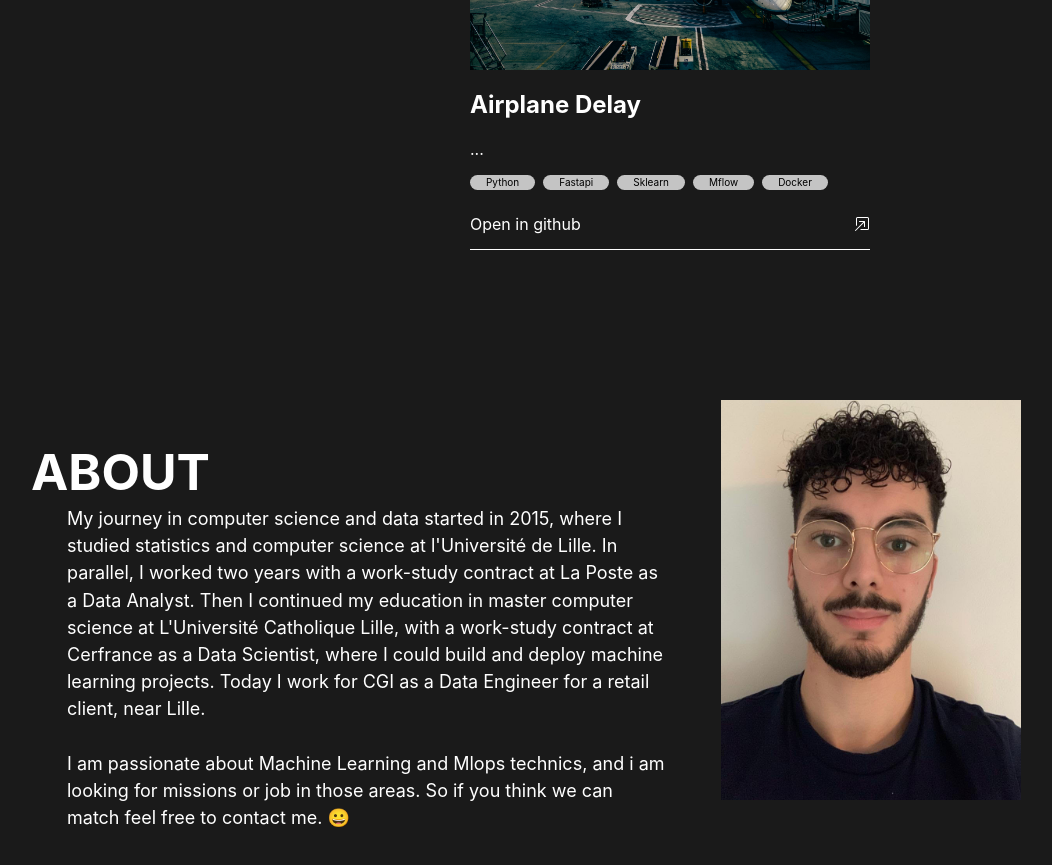
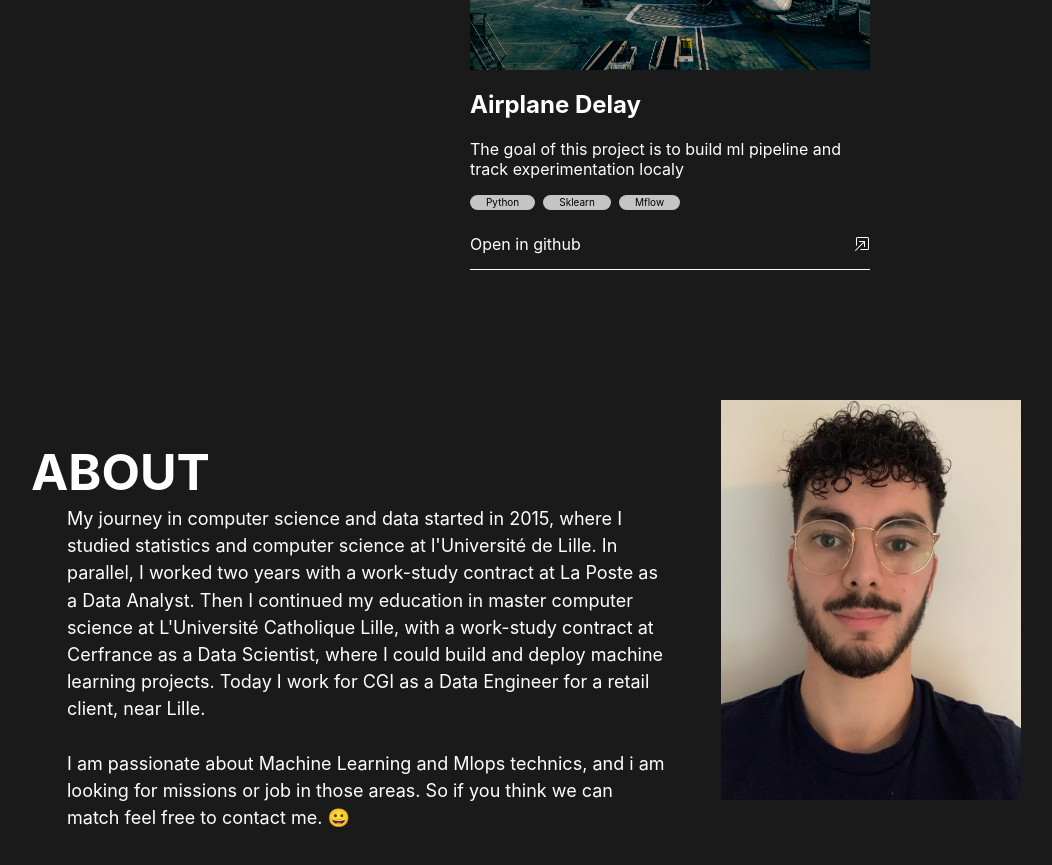
Before and after one commit to ArilessTir/folio, a React (Vite) app: page / in a window 1280 px wide. Shown: the part 2300-3165 px from the top of the page, without its empty margins (49-1101 px from the left). Built offline with nearby package versions, Linux system fonts and the light colour scheme.

Commit message:
update desc

```diff
--- a/src/App.jsx
+++ b/src/App.jsx
@@ -73,7 +73,7 @@ function App() {
       </section>
 
       <section className="Contact">
-        <a className="link_item" href="https://github.com/">
+        <a className="link_item" href="https://github.com/" target="_blank">
           GITHUB
         </a>
         <a className="link_item" href="mailto: ariless.tir@gmail.com">
@@ -82,6 +82,7 @@ function App() {
         <a
           className="link_item"
           href="https://www.linkedin.com/in/ariless-tir-360b6a164/"
+          target="_blank"
         >
           LINKEDIN
         </a>
--- a/src/projects.js
+++ b/src/projects.js
@@ -34,15 +34,16 @@ export const projects = [
     name: "Churn",
     description: "An end to end ML project for churn prediction",
     techno: ["Python", "FastApi", "Sklearn", "Postgresql", "Docker"],
-    link: "https://github.com/ArilessTir/churn/blob/main/README.md",
+    link: "https://github.com/ArilessTir/churn",
     image: churn,
   },
   {
     id: 4,
     name: "Airplane Delay ",
-    description: "...",
-    techno: ["Python", "Fastapi", "Sklearn", "Mflow", "Docker"],
-    link: "",
+    description:
+      "The goal of this project is to build ml pipeline and track experimentation localy",
+    techno: ["Python", "Sklearn", "Mflow"],
+    link: "https://github.com/ArilessTir/airlines-delay",
     image: airplane,
   },
 ];
```
